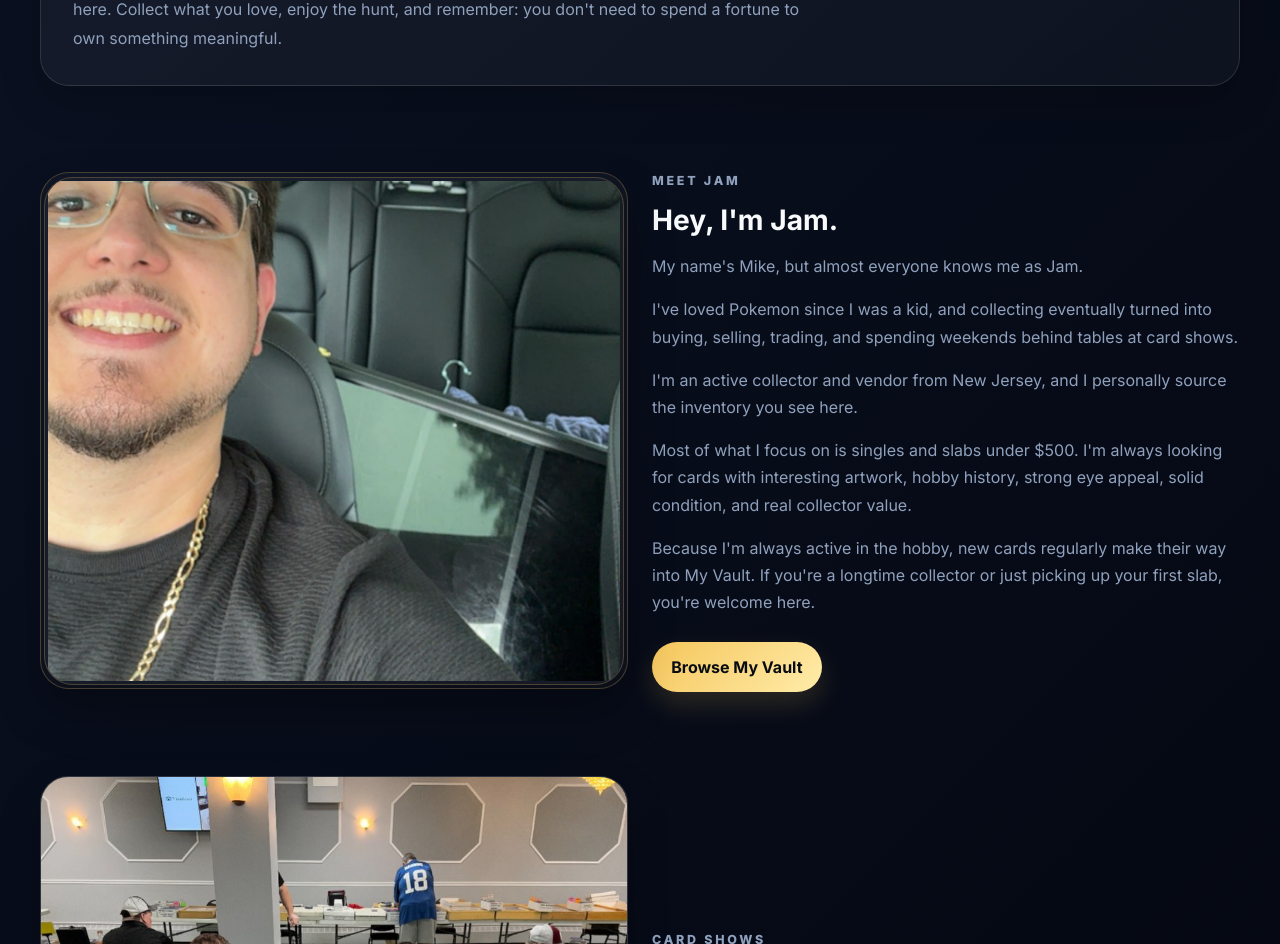
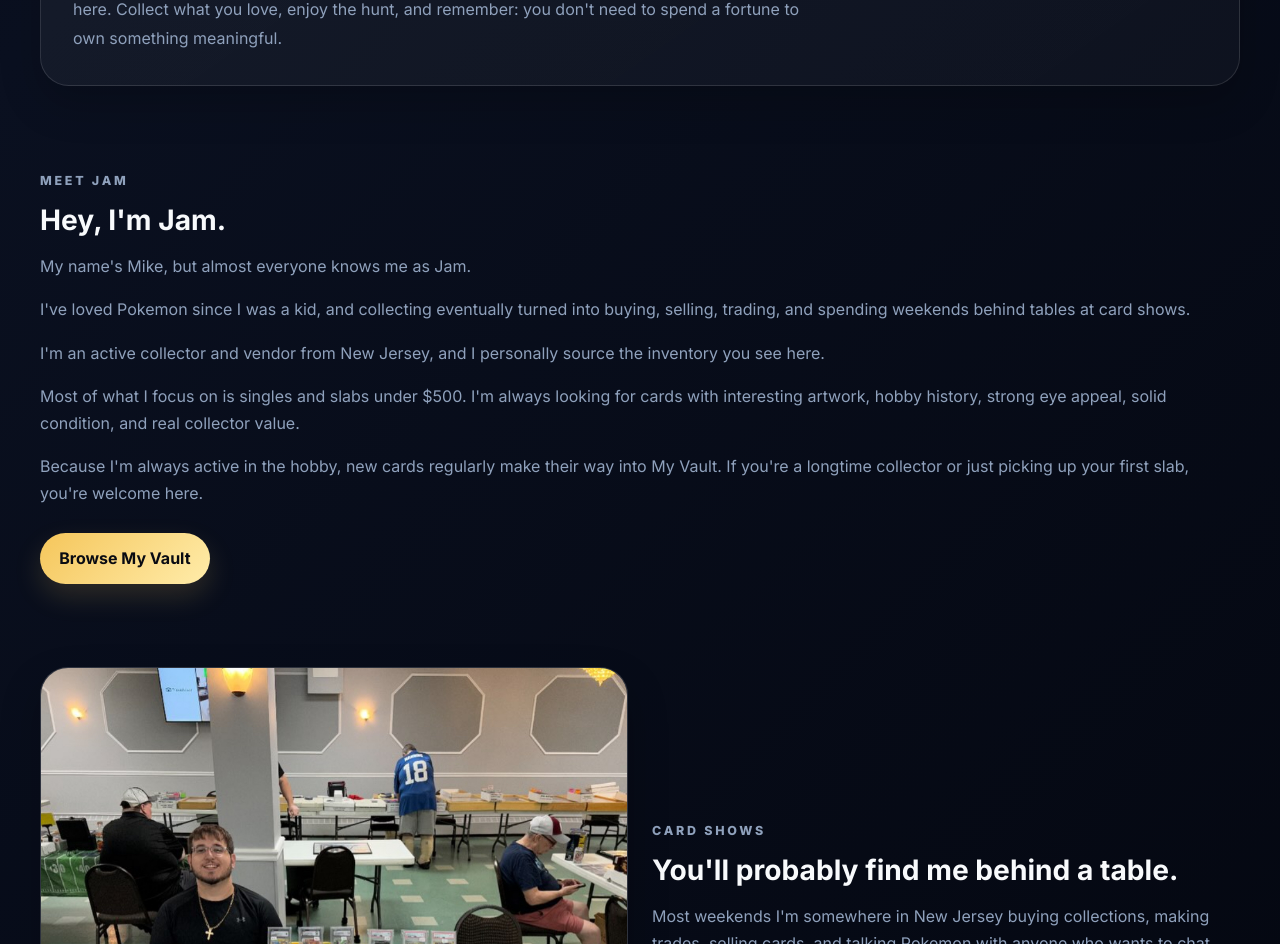
Before and after one commit to cardmanjam/cardmanjam-v2, a Next.js app: page / in a window 1280 px wide. Shown: the part 2960-3904 px from the top of the page. Built offline with nearby package versions, Linux system fonts and the light colour scheme; no server answers; the database is empty.

Commit message:
Remove homepage Meet Jam portrait

```diff
--- a/app/globals.css
+++ b/app/globals.css
@@ -347,6 +347,9 @@ section, .hero, .hero-visual, .about-photo-card, .benefit-card, .product-card, .
   gap: 1.5rem;
   align-items: center;
 }
+.about-grid--text-only {
+  grid-template-columns: 1fr;
+}
 .about-photo-card {
   border-radius: 1.75rem;
   overflow: hidden;
--- a/app/page.tsx
+++ b/app/page.tsx
@@ -130,10 +130,7 @@ export default async function Home() {
       </div>
     </section>
 
-    <section id="about" className="container section about-grid">
-      <div className="about-photo-card about-photo-card--portrait">
-        <JamPortrait variant="about" />
-      </div>
+    <section id="about" className="container section about-grid about-grid--text-only">
       <div className="about-copy">
         <p className="eyebrow">MEET JAM</p>
         <h2>Hey, I'm Jam.</h2>
```
